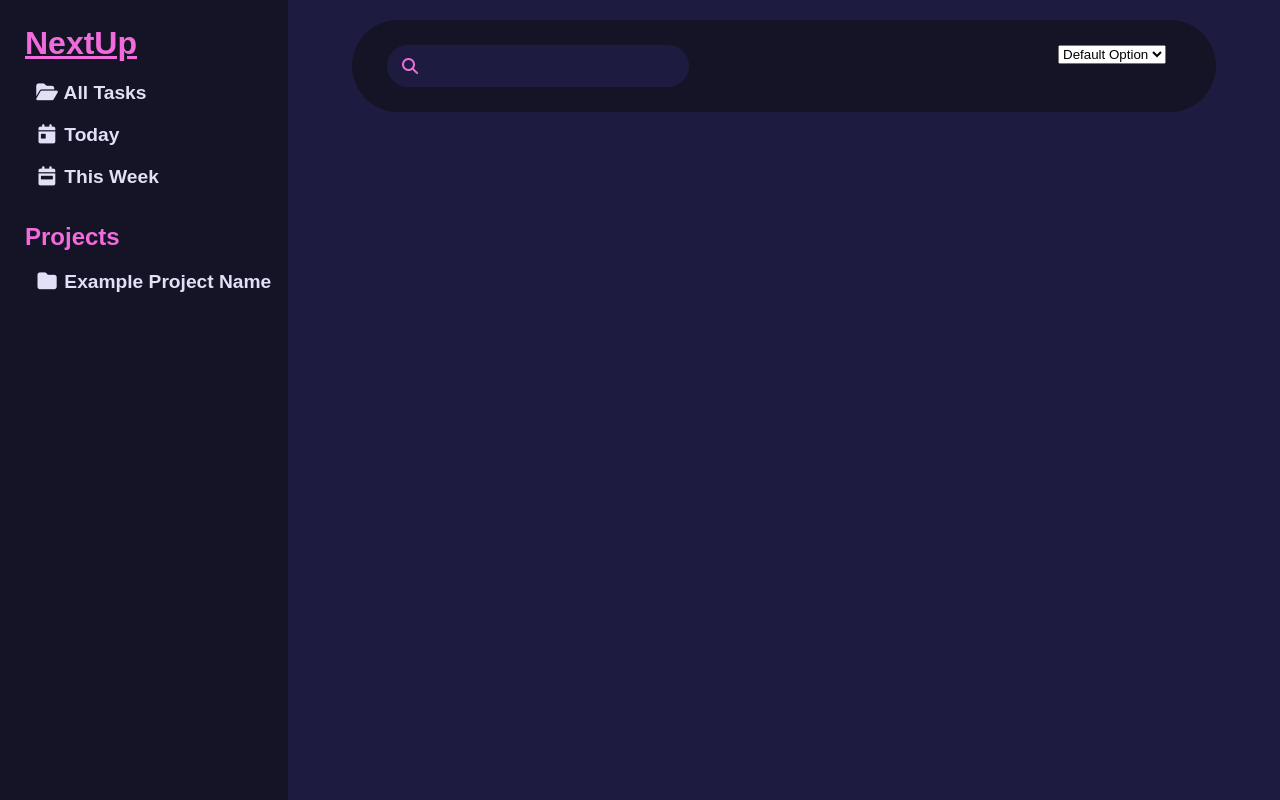
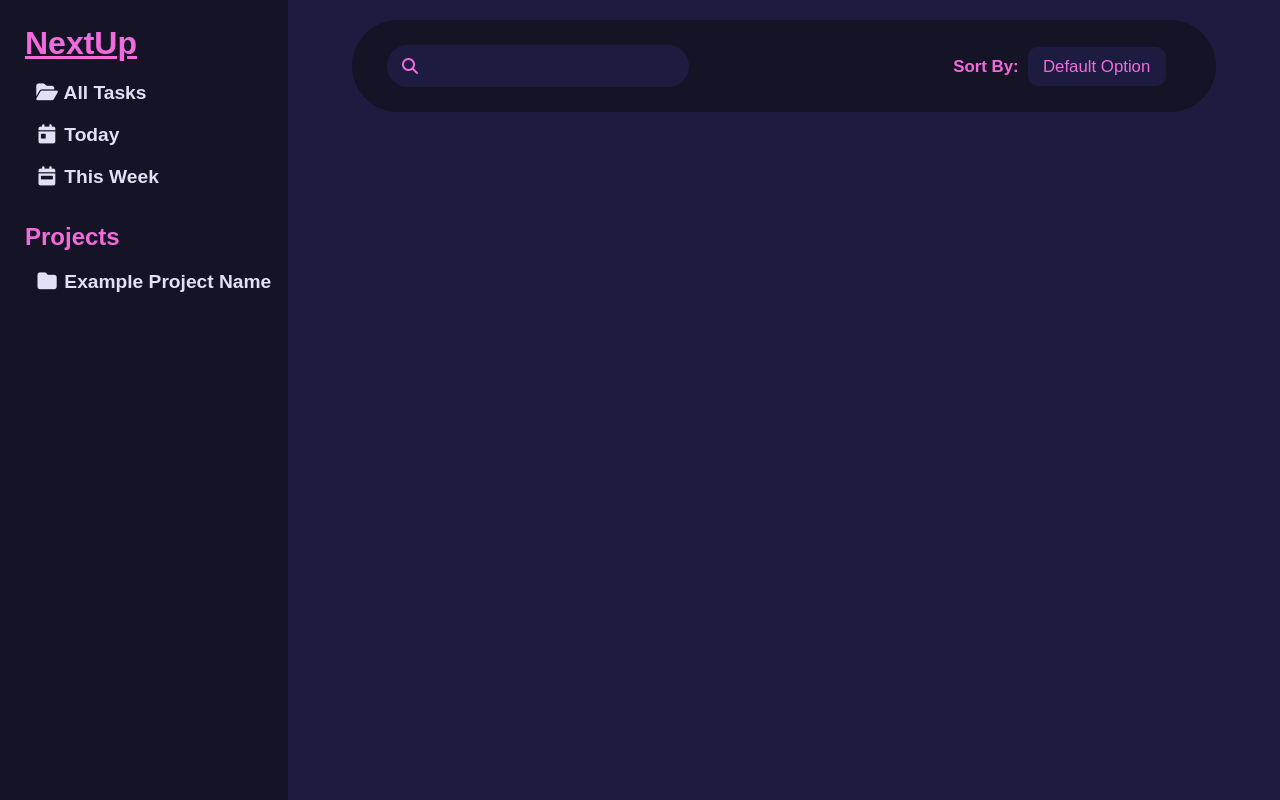
Before and after one commit to Rafael1268/odin-todo-list, a website built with webpack: page dist/index.html in a window 1280 px wide. Built offline with nearby package versions, Linux system fonts and the light colour scheme.

Commit message:
Finished styling for navbar

```diff
--- a/dist/index.html
+++ b/dist/index.html
@@ -29,6 +29,7 @@
           <input type="search" name="searchbar" id="searchbar">
         </div>
         <div id="sorting">
+          <label for="sortBy">Sort By:</label>
           <select name="sortBy" id="sortBy">
             <option value="test">Default Option</option>
           </select>
--- a/dist/style.css
+++ b/dist/style.css
@@ -80,6 +80,7 @@ nav {
   padding: 25px 50px;
   display: flex;
   justify-content: space-between;
+  align-items: center;
 }
 
 #search i {
@@ -97,3 +98,20 @@ nav {
   color: #F26BDC;
   font-size: 1.2rem;
 }
+
+#sorting label {
+  color: #F26BDC;
+  font-size: 1.05rem;
+  font-weight: bold;
+  margin-right: 5px;
+}
+
+#sorting select {
+  background-color: #1D1C40;
+  border: none;
+  border-radius: 10px;
+  padding: 10px 15px;
+  color: #F26BDC;
+  font-size: 1.05rem;
+  appearance: none;
+}
```
Also changed, not shown: dist/img/arrow.png (added).
